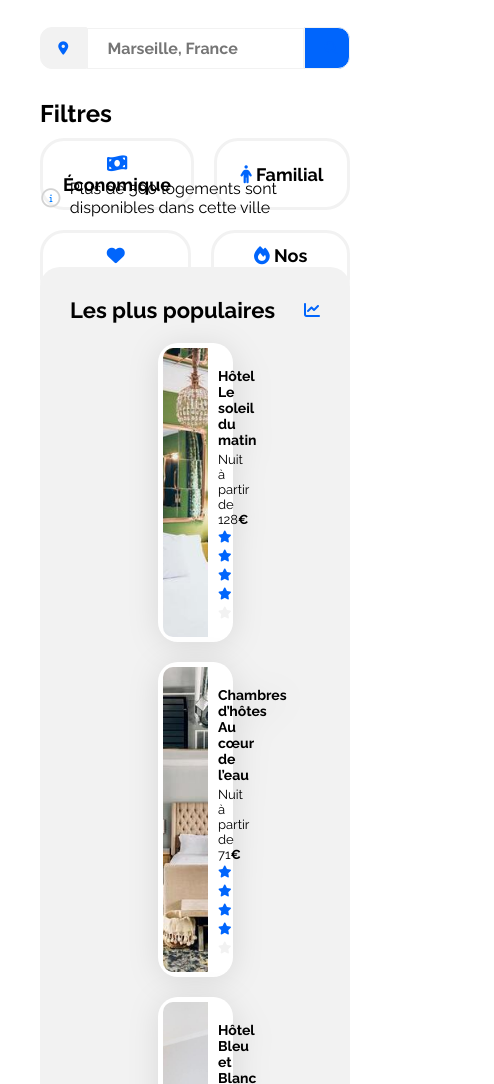
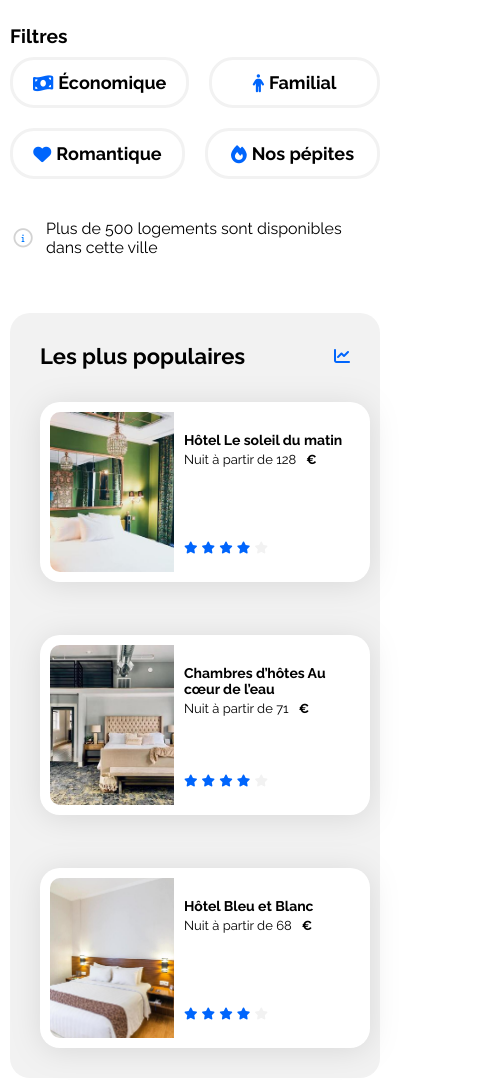
Before and after one commit to Liliriin/Booki, a plain HTML site: page index.html in a window 390 px wide. Shown: the part 318-1402 px from the top of the page, 494 px wide, since content can reach past the window. Drawn offline with Linux system fonts and the light colour scheme; a script that the page names is missing.

Commit message:
feat media queries

```diff
--- a/css/style.css
+++ b/css/style.css
@@ -21,6 +21,11 @@ body {
     margin:0;
     margin-left:40px;
     margin-right:40px;
+}
+p {
+    display: flex;
+    align-items: center;
+    gap: 10px;
 }
 
 header {
@@ -124,12 +129,13 @@ footer {
     display:flex;
     justify-content: flex-start;
     align-items: center;
-    height:40px;
+    min-height:40px;
     gap: 15px;
 }
 
 .filter-buttons {
     display:flex;
+    gap:10px;
 }
 
 .filter-btn {
@@ -341,7 +347,6 @@ flex-direction: column;
 }
 .activities img {
     width: 100%;
-    height: 500px;
     min-height: 500px;
     max-height: 500px;
     object-fit: cover;
@@ -388,6 +393,35 @@ footer {
 /****** Media queries ***********/
 /* Medium devices (tablets, less/equal than 1024px) */
 @media (max-width: 1024px) {
+
+    h1 {
+    font-size: 1.6rem;
+  }
+   h2 {
+    font-size: 1.3rem;
+  }
+      .filter {
+        flex-direction: column;
+        align-items: flex-start;
+        gap: 20px;
+    }
+
+    .filter-buttons {
+        display: flex;
+        gap: 15px;
+        justify-content: flex-start;
+        width: 80%;
+    }
+
+    .filter-btn {
+        display:flex;
+        justify-content: center;
+        align-items: center;
+        white-space: nowrap;
+        gap:5px;
+
+    }
+
     .hebergements-and-populaires {
         flex-direction: column;
     }
@@ -418,27 +452,35 @@ footer {
     .populaires-cards .card-subtitle {
         font-size: 13px;
     }
+
+    .activities img {
+        min-height:200px;
+        max-height:200px;
+    }
 }
 
 /* Small devices (phones, less than 768px) */
 @media (max-width: 767.98px) {
-    * {
-  margin: 0;
-  padding: 0;
-  box-sizing: border-box;
+
+    h1 {
+        font-size:1.4em;
     }
-
+ h2 {
+    font-size: 1.2rem;
+  }
     header {
         display:flex;
         flex-direction: column;
         gap:10px;
     }
-
+body {
+    margin:0 10px;
+}
     .logo {
     position:unset;
     margin-top:20px;
-    width: 60px;
-    height: 20px;
+    width: 70px;
+    height: 26px;
 }
 
 .header-nav {
@@ -502,42 +544,72 @@ footer {
         justify-content: center;
     }
 
-    .info-text {
-    margin-top: 15px;
-    display: flex;
-    align-items: center;
-    gap: 8px;
-}
+
 
 .hebergements-and-populaires {
         flex-direction: column-reverse;
         width: 100%;
     }
+
     .populaires {
         width: 100%;
-        margin-top: 50px;
+        margin-top: 40px;
     }
 
     .populaires-cards {
         display: flex;
-    flex-direction: column;   /* empile les cards */
+        flex-direction: column;
         align-items: center;
+        gap: 20px;
+    }
+
+    .populaires-cards a {
+        width: 100%;
+        display: block;
     }
 
     .populaires-cards .card {
-    flex-direction: row;      /* image + texte côte à côte */
-    width: 100%;               /* s’adapte à la largeur du mobile */
-    margin-top: 20px;
+        display: flex;
+        flex-direction: row;
+        width: 100%;
+        padding: 10px;
     }
 
     .populaires-cards img {
-    width: 70%;               /* image prend 40 % */
-    height: auto;             /* conserve le ratio */
+        width: 40%;
+        height: auto;
+        min-height: 160px;
+        max-height: 160px;
         border-radius: 10px 0 0 10px;
+        object-fit: cover;
     }
 
     .populaires-cards .card-content {
-    width: 30%;               /* texte prend le reste */
+        width: 60%;
         padding: 10px;
+        display: flex;
+        flex-direction: column;
+        justify-content: space-between;
+    }
+.hebergements-and-populaires .hebergements {
+    width: 100%;
+    background-color: white;
+  }
+     .hebergements-cards {
+        display:flex;
+        flex-direction: column;
+     }
+
+     .activities {
+        flex-direction:column;
+     }
+
+     .activities img {
+        min-height: 160px;
+        max-height: 160px;
+}
+
+footer {
+    flex-direction: column;
 }
 }
--- a/index.html
+++ b/index.html
@@ -34,7 +34,7 @@
 
             <h1>Trouvez votre hébergement pour des vacances de rêve</h1>
             <p>En plein centre-ville ou en pleine nature</p>
-                <form class="search-bar" method="get" action="">
+                <form class="search-bar" method="get">
                     <button class="pin-btn"><i class="fa-solid fa-location-dot"></i></button>
                     <input class="location" type="search" placeholder="Marseille, France">
                     <button class="search-btn" type="submit">Rechercher</button>
@@ -68,7 +68,7 @@
 
                     <a href="#">
                             <article class="card">
-                                <img src="./images/hebergements/fred-kleber.jpg"alt="Image de la chambre d'hôtel montrant un lit">
+                                <img src="./images/hebergements/fred-kleber.jpg" alt="Image de la chambre d'hôtel montrant un lit">
                                 <div class="card-content">
                                     <div class="card-txt">
                                         <h3 class="card-title">Hôtel du port</h3>
@@ -106,7 +106,7 @@
                         </a>
                         <a href="#">
                             <article class="card">
-                                <img src="./images/hebergements/reisetopia.jpg"alt="Image de la chambre d'hôtel montrant un lit">
+                                <img src="./images/hebergements/reisetopia.jpg" alt="Image de la chambre d'hôtel montrant un lit">
                                 <div class="card-content">
                                     <div class="card-txt">
                                         <h3 class="card-title">Hôtel Les mouettes</h3>
@@ -185,7 +185,7 @@
                         </a>
 
                         </div>
-                    <h3><a href="#">Afficher plus</h3></a>
+                    <h3><a href="#">Afficher plus</a></h3>
                 </section>
 
                 <!--SECTION POPULAIRES-->
@@ -327,7 +327,7 @@
             <a href="#"><p>Nous contacter</p></a>
             </div>
         </footer>
-    </div>
+
 </body>
 
 </html>
```
Lines whose indentation alone changed are shown as unchanged.
